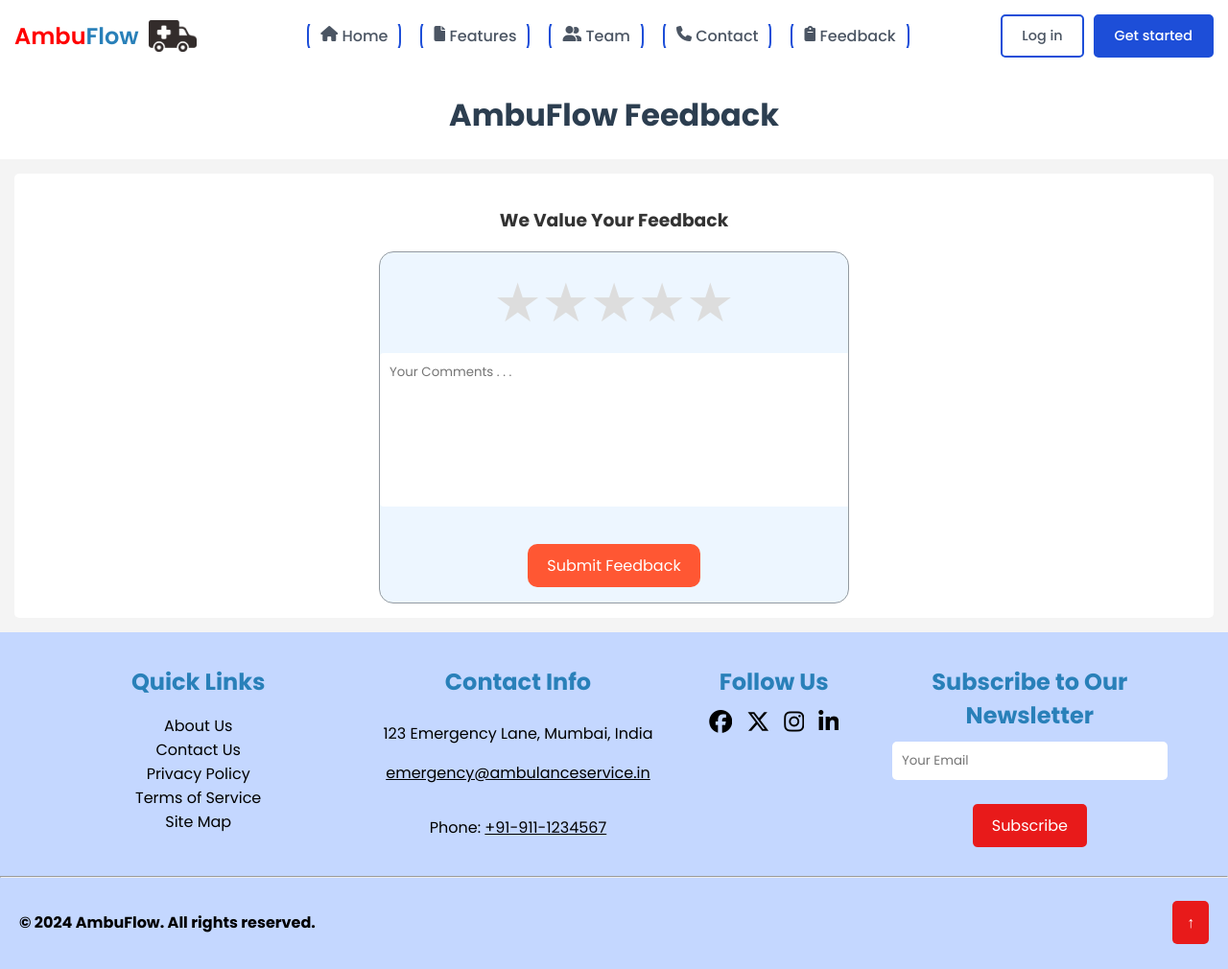
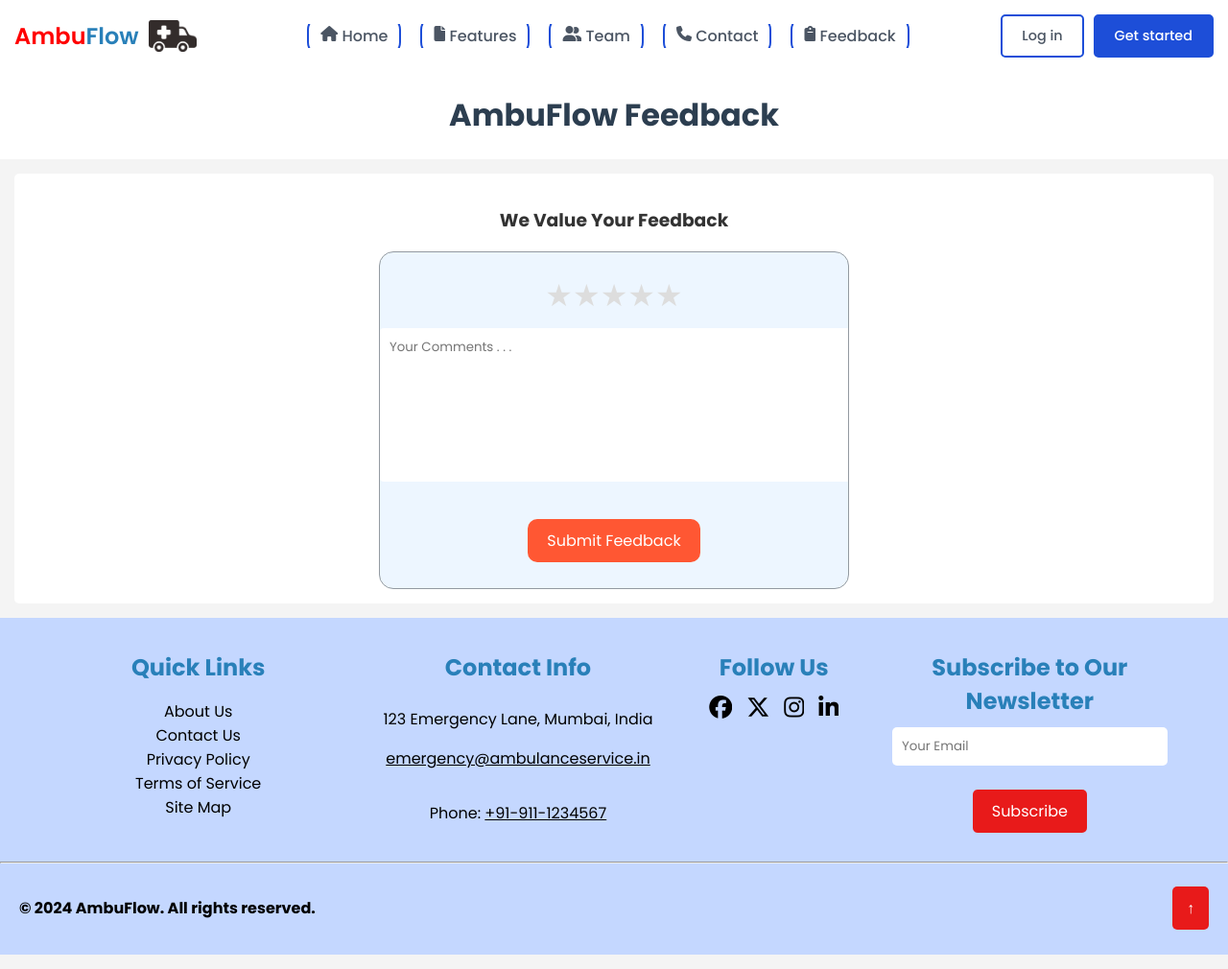
Before and after one commit to mansiruhil13/Bobble-AI, a Jekyll site: the page Feedback.html, which Jekyll copies as it is, in a window 1280 px wide. Shown: the whole page at 96% size. Built offline with Jekyll 4.4.1, drawn with Linux system fonts in a browser that asks for light colours; some web fonts are replaced.

Commit message:
Bug FIxed

```diff
--- a/Feedback.html
+++ b/Feedback.html
@@ -83,11 +83,24 @@
     }
 
     /* Color on hover */
-    .star-rating label:hover,
-    .star-rating label:hover~label {
-      color: #ffdd00;
-      /* Color on hover */
-    }
+    .star-rating {
+  direction: rtl; /* Reverse the display order of the stars */
+}
+
+.star-rating label {
+  font-size: 2rem; /* Size of stars */
+  color: #ddd;     /* Default color of unselected stars */
+  cursor: pointer; /* Show pointer on hover */
+}
+
+.star-rating label:hover,
+.star-rating label:hover ~ label {
+  color: #ffdd00; /* Highlight stars on hover */
+}
+
+.star-rating input {
+  display: none; /* Hide the radio buttons */
+}
 
     button {
       padding: 10px 20px;
@@ -456,6 +469,7 @@
     </div>
 </footer>
   <script>
+
     // Add event listeners to each star label for toggling the selection
     const stars = document.querySelectorAll('.star-rating input');
     stars.forEach(star => {
@@ -468,6 +482,7 @@
         // Highlight the selected star and all previous stars
         this.checked = true;
         const currentStarValue = this.value;
+
         for (let i = 1; i <= currentStarValue; i++) {
           const label = document.querySelector(`label[for="star${i}"]`);
           label.style.color = '#ffdd00'; // Highlight selected stars
```
